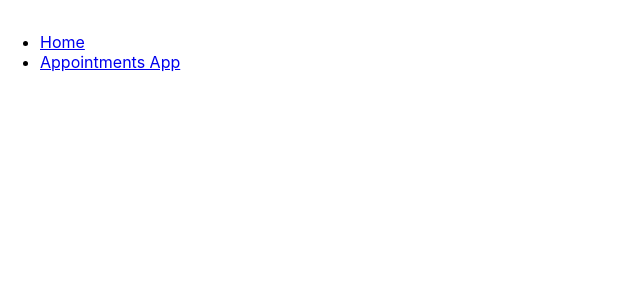
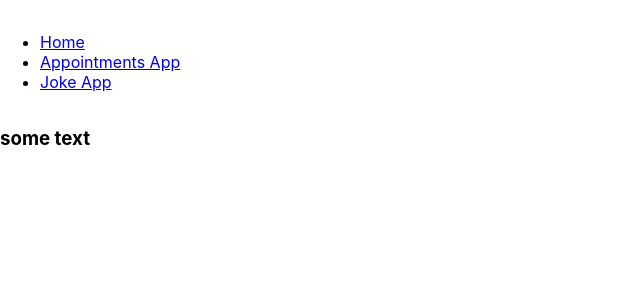
Before and after one commit to GersonEC/training-react-tdd, a React (Create React App) app: page /joke in a window 1280 px wide. Shown: the top 300 px of the page, without its empty margins (0-640 px from the left). Built offline with nearby package versions, Linux system fonts and the light colour scheme.

Commit message:
Add Joke app and first test to render the text.

```diff
--- a/package.json
+++ b/package.json
@@ -10,6 +10,7 @@
     "@types/node": "^12.0.0",
     "@types/react": "^17.0.0",
     "@types/react-dom": "^17.0.0",
+    "axios": "^0.21.1",
     "faker": "^5.5.3",
     "react": "^17.0.2",
     "react-dom": "^17.0.2",
@@ -46,6 +47,7 @@
   "devDependencies": {
     "@types/faker": "^5.5.7",
     "@types/react-router": "^5.1.16",
-    "@types/react-router-dom": "^5.1.8"
+    "@types/react-router-dom": "^5.1.8",
+    "axios-mock-adapter": "^1.19.0"
   }
 }
--- a/src/App.tsx
+++ b/src/App.tsx
@@ -4,6 +4,7 @@ import "./App.css";
 import { Header } from "./components/Header";
 import { AppointmentsApp } from "./pages/AppointmentsApp";
 import { Home } from "./pages/Home";
+import { JokeApp } from "./pages/JokeApp";
 
 const Routes = () => {
   return (
@@ -13,6 +14,9 @@ const Routes = () => {
       </Route>
       <Route path="/appointments">
         <AppointmentsApp />
+      </Route>
+      <Route path="/joke">
+        <JokeApp />
       </Route>
     </Switch>
   );
--- a/src/components/Header.tsx
+++ b/src/components/Header.tsx
@@ -10,6 +10,9 @@ export function Header() {
         <li>
           <Link to="/appointments">Appointments App</Link>
         </li>
+        <li>
+          <Link to="/joke">Joke App</Link>
+        </li>
       </ul>
     </div>
   );
--- /dev/null
+++ b/src/components/Joke.tsx
@@ -0,0 +1,7 @@
+interface JokeProps {
+  text: string;
+}
+
+export function Joke(props: JokeProps) {
+  return <h3 data-testid="joke-text">{props.text}</h3>;
+}
--- /dev/null
+++ b/src/pages/JokeApp.tsx
@@ -0,0 +1,5 @@
+import { Joke } from "../components/Joke";
+
+export function JokeApp() {
+  return <Joke text="some text" />;
+}
```
Also changed, not shown: 2 other files (tests, documents, lock files or other folders).
